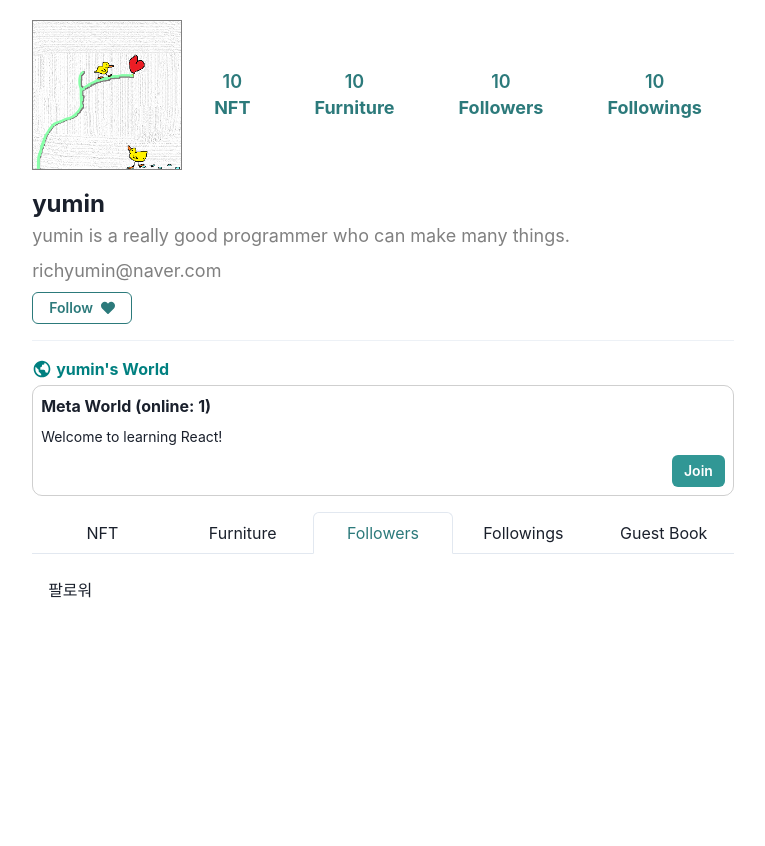
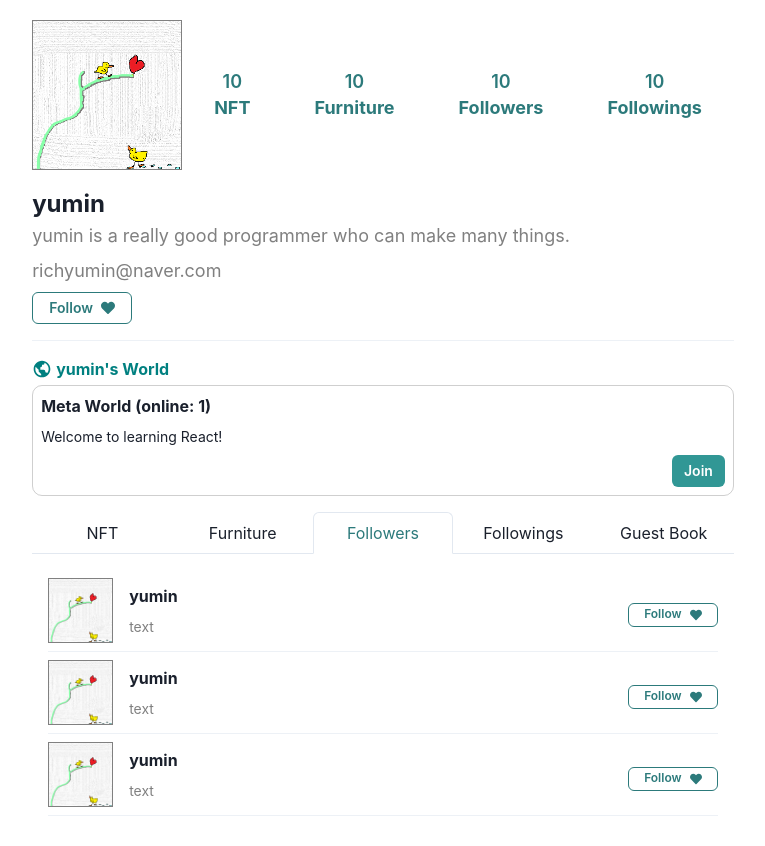
Before and after one commit to Yumin2019/NFT-Furniture-Store, a React (Vite) app in the folder client/: page /userInfo in a window 1280 px wide. Both pictures are taken after a click on the tab "Followers". Shown: the top 846 px of the page, without its empty margins (257-1022 px from the left). Before the commit the page ends 800 px from the top, so only its background shows below. Built offline with nearby package versions, Linux system fonts and the light colour scheme; no server answers.

Commit message:
feat: 방명록 편집 버튼  추가 feat: 팔로워탭 추가 change: 하트 애니메이션 탭 내부도 처리(useContext 사용) refactor: 댓글 컴포넌트마다 dialog를 가지지 않도록 수정

```diff
--- a/client/src/components/BasicDialog.jsx
+++ b/client/src/components/dialog/BasicDialog.jsx
@@ -20,17 +20,17 @@ export const BasicDialog = ({ isOpen, onClose, onClick, title, text }) => {
       isOpen={isOpen}
       isCentered
     >
-      <AlertDialogOverlay />
+      <AlertDialogOverlay colorScheme="teal" />
       <AlertDialogContent>
         <AlertDialogHeader>{title}</AlertDialogHeader>
         <AlertDialogCloseButton />
         <AlertDialogBody>{text}</AlertDialogBody>
         <AlertDialogFooter>
-          <Button ref={cancelRef} onClick={onClose}>
-            No
+          <Button ref={cancelRef} onClick={onClose} size="sm">
+            Cancel
           </Button>
-          <Button colorScheme="teal" ml={3} onClick={onClick}>
-            Yes
+          <Button colorScheme="teal" ml={3} onClick={onClick} size="sm">
+            Delete
           </Button>
         </AlertDialogFooter>
       </AlertDialogContent>
--- /dev/null
+++ b/client/src/components/dialog/CommentEditDialog.jsx
@@ -0,0 +1,57 @@
+import {
+  AlertDialog,
+  AlertDialogBody,
+  AlertDialogFooter,
+  AlertDialogHeader,
+  AlertDialogContent,
+  AlertDialogOverlay,
+  AlertDialogCloseButton,
+  Button,
+  Input,
+} from "@chakra-ui/react";
+import { useEffect, useRef } from "react";
+import { useState } from "react";
+import { editText } from "../tabs/item/Comment";
+
+export const CommentEditDialog = ({ isOpen, onClose, onClick }) => {
+  const cancelRef = useRef();
+  const [text, setText] = useState("");
+  useEffect(() => {
+    setText(editText);
+  }, [isOpen]);
+
+  return (
+    <AlertDialog
+      motionPreset="slideInBottom"
+      leastDestructiveRef={cancelRef}
+      onClose={onClose}
+      isOpen={isOpen}
+      isCentered
+    >
+      <AlertDialogOverlay colorScheme="teal" />
+      <AlertDialogContent>
+        <AlertDialogHeader>Edit comment</AlertDialogHeader>
+        <AlertDialogCloseButton />
+        <AlertDialogBody>
+          <Input
+            placeholder="write a comment"
+            value={text}
+            onChange={(e) => setText(e.target.value)}
+            size="md"
+            color="teal"
+            _placeholder={{ color: "inherit" }}
+            focusBorderColor="teal.500"
+          />
+        </AlertDialogBody>
+        <AlertDialogFooter>
+          <Button ref={cancelRef} onClick={onClose} size="sm">
+            Cancel
+          </Button>
+          <Button colorScheme="teal" ml={3} onClick={onClick} size="sm">
+            Edit
+          </Button>
+        </AlertDialogFooter>
+      </AlertDialogContent>
+    </AlertDialog>
+  );
+};
--- a/client/src/components/RoomDialog.jsx
+++ b/client/src/components/dialog/RoomDialog.jsx
@@ -1,19 +1,17 @@
 import {
-  Button,
   AlertDialog,
   AlertDialogBody,
   AlertDialogHeader,
   AlertDialogContent,
   AlertDialogOverlay,
   AlertDialogCloseButton,
-  Text,
   Box,
   Divider,
 } from "@chakra-ui/react";
 import { FaHeart } from "react-icons/fa";
 import { BiWorld } from "react-icons/bi";
 import { useRef } from "react";
-import { RoomItem } from "./RoomItem";
+import { RoomItem } from "../RoomItem";
 
 export const RoomDialog = ({ isOpen, onClose }) => {
   const cancelRef = useRef();
--- a/client/src/components/tabs/FollowersTab.jsx
+++ b/client/src/components/tabs/FollowersTab.jsx
@@ -1,3 +1,44 @@
-export const FollowersTab = () => {
-  return <div>팔로워</div>;
+import { Box, Divider, Flex, Stack, Text } from "@chakra-ui/react";
+import { FollowerItem } from "./item/FollowerItem";
+
+export const FollowersTab = ({ imgSrc, name }) => {
+  const comments = [
+    {
+      id: 1,
+      imgSrc: "image/profile_image.png",
+      name: "yumin",
+      date: "2023.12.03 09:00:10",
+      text: "안녕하세요",
+      author: "kym",
+    },
+    {
+      id: 2,
+      imgSrc: "image/profile_image.png",
+      name: "yumin",
+      date: "2023.12.03 09:00:10",
+      text: "안녕하세요안d안녕하세요안녕하세요요안녕하세요안녕하세요",
+      author: "kym2",
+    },
+    {
+      id: 3,
+      imgSrc: "image/profile_image.png",
+      name: "yumin",
+      date: "2023.12.03 09:00:10",
+      text: "안녕하세요",
+      author: "kym3",
+    },
+  ];
+
+  return (
+    <>
+      {comments.map((v, index) => {
+        return (
+          <Box key={index}>
+            <FollowerItem imgSrc={v.imgSrc} name={v.name} />
+            <Divider mt={2} mb={2} />
+          </Box>
+        );
+      })}
+    </>
+  );
 };
--- a/client/src/components/tabs/GuestBookTab.jsx
+++ b/client/src/components/tabs/GuestBookTab.jsx
@@ -1,5 +1,14 @@
-import { Button, Stack, Divider, Input, Box } from "@chakra-ui/react";
-import { Comment } from "../Comment";
+import {
+  Button,
+  Stack,
+  Divider,
+  Input,
+  Box,
+  useDisclosure,
+} from "@chakra-ui/react";
+import { Comment } from "./item/Comment";
+import { BasicDialog } from "../dialog/BasicDialog";
+import { CommentEditDialog } from "../dialog/CommentEditDialog";
 
 export const GuestBookTab = () => {
   const comments = [
@@ -29,8 +38,27 @@ export const GuestBookTab = () => {
     },
   ];
 
+  const {
+    isOpen: isDelOpen,
+    onOpen: onDelOpen,
+    onClose: onDelClose,
+  } = useDisclosure();
+  const {
+    isOpen: isEditOpen,
+    onOpen: onEditOpen,
+    onClose: onEditClose,
+  } = useDisclosure();
+
   return (
     <>
+      <BasicDialog
+        isOpen={isDelOpen}
+        onClose={onDelClose}
+        title="Delete this Comment?"
+        text="Are you sure you want to delete your comment? This comment will be deleted."
+      />
+      <CommentEditDialog isOpen={isEditOpen} onClose={onEditClose} />
+
       <Stack direction="row" alignItems="center" mb={6}>
         <Input
           placeholder="write a comment"
@@ -53,7 +81,14 @@ export const GuestBookTab = () => {
               name={v.name}
               date={v.date}
               text={v.text}
-              deletable={v.author === "kym"}
+              deletable={true}
+              editable={true}
+              isDelOpen={isDelOpen}
+              onDelOpen={onDelOpen}
+              onDelClose={onDelClose}
+              isEditOpen={isEditOpen}
+              onEditOpen={onEditOpen}
+              onEditClose={onEditClose}
             />
             <Divider mt={2} mb={2} />
           </Box>
--- /dev/null
+++ b/client/src/components/tabs/item/Comment.jsx
@@ -0,0 +1,51 @@
+import { Box, Flex, Image, Text, Stack, Button } from "@chakra-ui/react";
+
+export let editText = "";
+export const Comment = ({
+  imgSrc,
+  name,
+  date,
+  text,
+  deletable,
+  editable,
+  onDelOpen,
+  onEditOpen,
+}) => {
+  return (
+    <>
+      <Flex width="100%">
+        <Image boxSize="65px" border="0.5px solid grey" src={imgSrc} />
+        <Stack direction="column" ml={4}>
+          <Box display="flex" textAlign="center">
+            <Text fontWeight="bold" fontSize={16} mr={3}>
+              {name}
+            </Text>
+            <Text color="grey" fontSize={13} mt="3px">
+              {date}
+            </Text>
+            <Stack direction="row" position="absolute" right={4}>
+              {editable && (
+                <Button
+                  colorScheme="teal"
+                  size="xs"
+                  onClick={() => {
+                    editText = text;
+                    onEditOpen();
+                  }}
+                >
+                  Edit
+                </Button>
+              )}
+              {deletable && (
+                <Button colorScheme="teal" size="xs" onClick={onDelOpen}>
+                  Delete
+                </Button>
+              )}
+            </Stack>
+          </Box>
+          <Text>{text}</Text>
+        </Stack>
+      </Flex>
+    </>
+  );
+};
--- /dev/null
+++ b/client/src/components/tabs/item/FollowerItem.jsx
@@ -0,0 +1,39 @@
+import { Box, Flex, Stack, Text, Image, Button } from "@chakra-ui/react";
+import { useContext, useState } from "react";
+import { FaHeartBroken } from "react-icons/fa";
+import { FaHeart } from "react-icons/fa";
+import { HeartAnimContext } from "../../../pages/UserInfoPage";
+
+export const FollowerItem = ({ imgSrc, name, onClick, isFollowable }) => {
+  const [isFollower, setIsFollower] = useState(false);
+  const heartAnimFunc = useContext(HeartAnimContext);
+  return (
+    <Flex width="100%" alignItems="center">
+      <Image boxSize="65px" border="0.5px solid grey" src={imgSrc} />
+      <Stack direction="column" ml={4}>
+        <Text fontWeight="bold" fontSize={16}>
+          {name}
+        </Text>
+        <Text color="grey" fontSize={14}>
+          {"text"}
+        </Text>
+      </Stack>
+      <Button
+        position="absolute"
+        colorScheme="teal"
+        variant="outline"
+        width={90}
+        mt={2}
+        right={4}
+        size="xs"
+        rightIcon={isFollower ? <FaHeartBroken /> : <FaHeart />}
+        onClick={() => {
+          setIsFollower(!isFollower);
+          heartAnimFunc(!isFollower);
+        }}
+      >
+        {isFollower ? "Unfollow" : "Follow"}
+      </Button>
+    </Flex>
+  );
+};
--- a/client/src/pages/MainPage.jsx
+++ b/client/src/pages/MainPage.jsx
@@ -1,9 +1,7 @@
 import { FurnitureCard } from "../components/FurnitureCard";
 import { Button, Grid, Center, useDisclosure, Box } from "@chakra-ui/react";
 import { Link } from "react-router-dom";
-import { RoomDialog } from "../components/RoomDialog";
-import { BiWorld } from "react-icons/bi";
-
+import { RoomDialog } from "../components/dialog/RoomDialog";
 const PageNumber = ({ number }) => {
   return (
     <Button
--- a/client/src/pages/UserInfoPage.jsx
+++ b/client/src/pages/UserInfoPage.jsx
@@ -10,12 +10,11 @@ import {
   Tab,
   TabPanels,
   TabPanel,
-  Flex,
 } from "@chakra-ui/react";
 import { RoomItem } from "../components/RoomItem";
 import { BiWorld } from "react-icons/bi";
-import { useRef, useState } from "react";
-import { FaRegHeart, FaHeart, FaHeartBroken } from "react-icons/fa";
+import { createContext, useRef, useState } from "react";
+import { FaHeart, FaHeartBroken } from "react-icons/fa";
 import Lottie from "lottie-react";
 import heartAnim from "../assets/HeartAnim.json";
 import { ItemTab } from "../components/tabs/ItemTab";
@@ -45,19 +44,21 @@ const ColItem = ({ name, count, onClick }) => {
   );
 };
 
+export const HeartAnimContext = createContext(null);
 export const UserInfoPage = () => {
   console.log("UserInfoPage");
 
-  const [isFollower, setIsFollwer] = useState(false);
+  const [isHeartAnim, setIsHeartAnim] = useState(false);
+  const [isFollowing, setIsFollowing] = useState(false);
   const lottieRef = useRef();
 
-  const clickFollowButton = () => {
+  const clickFollowButton = (flag) => {
     lottieRef.current.stop();
-    if (!isFollower) {
+    if (flag) {
       lottieRef.current.play();
       lottieRef.current.setSpeed(2);
     }
-    setIsFollwer(!isFollower);
+    setIsHeartAnim(flag);
   };
 
   const user = {
@@ -122,10 +123,13 @@ export const UserInfoPage = () => {
               mt={2}
               width={100}
               size="sm"
-              rightIcon={isFollower ? <FaHeartBroken /> : <FaHeart />}
-              onClick={clickFollowButton}
+              rightIcon={isFollowing ? <FaHeartBroken /> : <FaHeart />}
+              onClick={() => {
+                setIsFollowing(!isFollowing);
+                clickFollowButton(!isFollowing);
+              }}
             >
-              {isFollower ? "Unfollow" : "Follow"}
+              {isFollowing ? "Unfollow" : "Follow"}
             </Button>
           </Box>
 
@@ -164,9 +168,11 @@ export const UserInfoPage = () => {
                 <FollowersTab />
               </TabPanel>
               <TabPanel>
-                <FollowersTab />
+                <HeartAnimContext.Provider value={clickFollowButton}>
+                  <FollowersTab />
+                </HeartAnimContext.Provider>
               </TabPanel>
-              <TabPanel key={"aa"}>
+              <TabPanel>
                 <GuestBookTab />
               </TabPanel>
             </TabPanels>
```
Also changed, not shown: client/src/components/Comment.jsx (deleted, +0 -65 lines).
